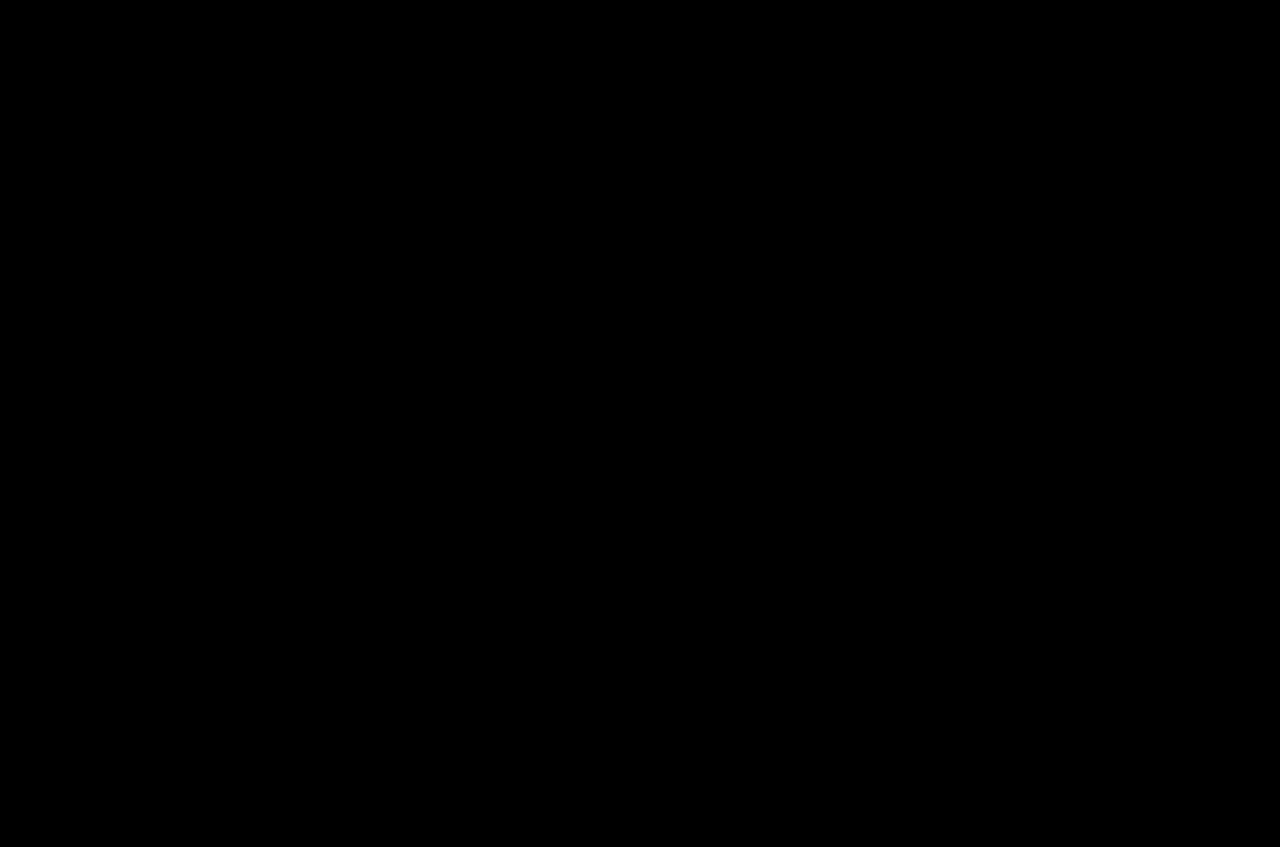
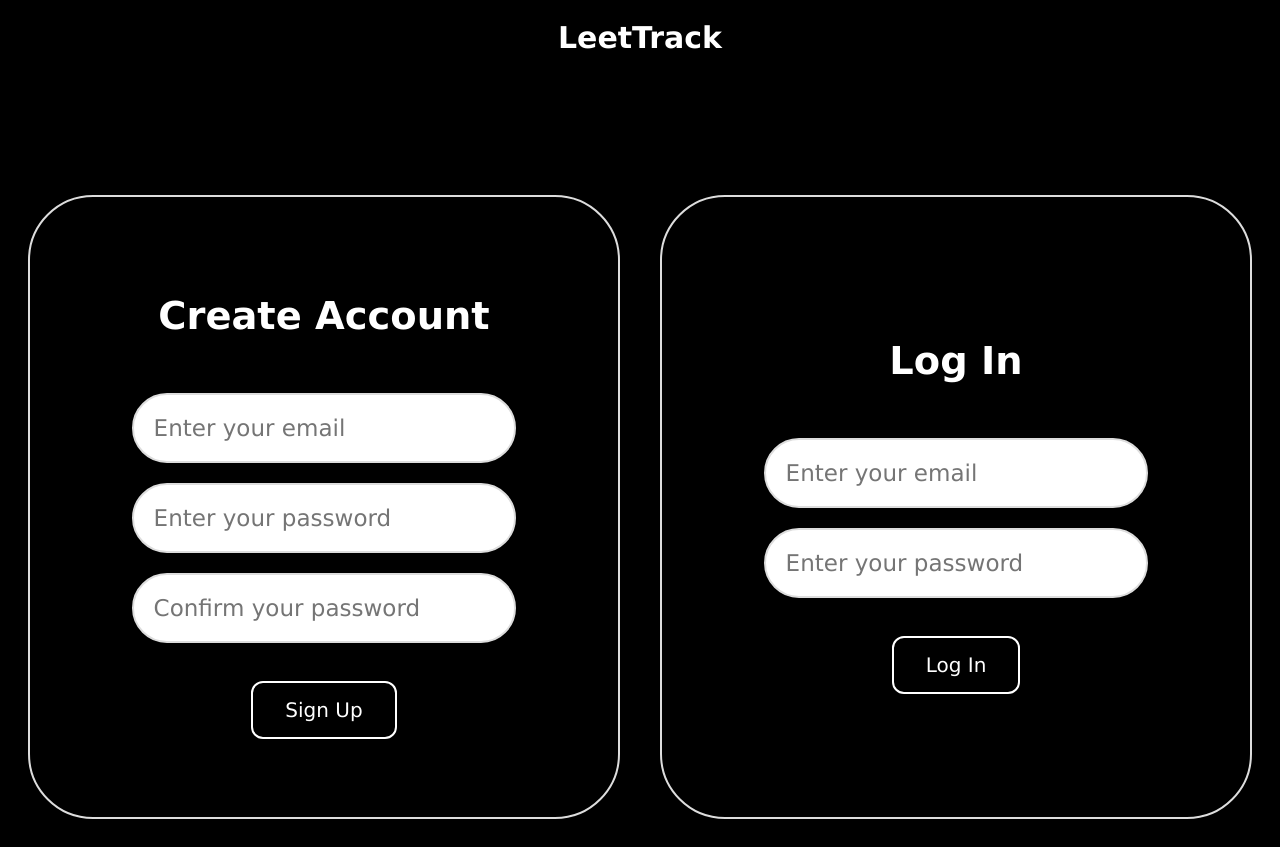
Before and after one commit to athulyaganesh/leetcode-progress-tracker, a React (Create React App) app in the folder lpt/: page /usersigns in a window 1280 px wide. Before the commit the page ends 800 px from the top, so only its background shows below. Built offline with nearby package versions, Linux system fonts and the light colour scheme.

Commit message:
login/signup done

```diff
--- a/lpt/src/components/UserSigns.js
+++ b/lpt/src/components/UserSigns.js
@@ -1,13 +1,110 @@
-import React, {Component} from "react";
+import React, { useState } from "react";
+import { createUserWithEmailAndPassword, signInWithEmailAndPassword } from "firebase/auth";
+import { auth } from "../firebase";
+import '../css/index.css';
 
-class UserSigns extends Component {
-  render() {
-    return (
-      <div className = "user">
+const UserAuthentication = () => {
+  const [signupEmail, setSignupEmail] = useState("");
+  const [signupPassword, setSignupPassword] = useState("");
+  const [confirmPassword, setConfirmPassword] = useState("");
+  const [loginEmail, setLoginEmail] = useState("");
+  const [loginPassword, setLoginPassword] = useState("");
+  const [signUperror, setSignUpError] = useState(null);
+  const [loginError, setLoginError] = useState(null);
 
+  const handleSignUp = (e) => {
+    e.preventDefault();
+    if (signupPassword.length < 6) {
+      setSignUpError("Password should be at least 6 characters long");
+      return;
+    }
+    if (signupPassword !== confirmPassword) {
+      setSignUpError("Passwords do not match");
+      return;
+    }
+    createUserWithEmailAndPassword(auth, signupEmail, signupPassword)
+      .then((userCredential) => {
+        setSignUpError("Successful Sign Up");
+        console.log(userCredential);
+
+      })
+      .catch((error) => {
+        setSignUpError("Error: " + error.message);
+      });
+  };
+
+  const handleSignIn = (e) => {
+    e.preventDefault();
+    signInWithEmailAndPassword(auth, loginEmail, loginPassword)
+      .then((userCredential) => {
+        console.log(userCredential);
+        setLoginError("Successful Log In");
+      })
+      .catch((error) => {
+        setLoginError("Error: " + error.message);
+      });
+  };
+
+  return (
+    <>
+      <h1 className="heu" align="center">LeetTrack</h1>
+      <div className="auth-container">
+        <div className="signup-form signs" align="center">
+          <form onSubmit={handleSignUp}>
+            <h1 align="center" className="subheader">Create Account</h1>
+            {signUperror && <p align="center">{signUperror}</p>}
+            <input
+              className="input-box"
+              type="email"
+              placeholder="Enter your email"
+              value={signupEmail}
+              onChange={(e) => setSignupEmail(e.target.value)}
+            />
+            <input
+              className="input-box"
+              type="password"
+              placeholder="Enter your password"
+              value={signupPassword}
+              onChange={(e) => setSignupPassword(e.target.value)}
+            />
+            <input
+              className="input-box"
+              type="password"
+              placeholder="Confirm your password"
+              value={confirmPassword}
+              onChange={(e) => setConfirmPassword(e.target.value)}
+            />
+            <div className="but" align="center">
+              <button className="custom-button-1" type="submit" align="center">Sign Up</button>
+            </div>
+          </form>
+        </div>
+        <div className="login-form signs" align="center">
+          <form onSubmit={handleSignIn}>
+            <h1 className="subheader" align="center">Log In</h1>
+            {loginError && <p align="center">{loginError}</p>}
+            <input
+              className="input-box"
+              type="email"
+              placeholder="Enter your email"
+              value={loginEmail}
+              onChange={(e) => setLoginEmail(e.target.value)}
+            />
+            <input
+              className="input-box"
+              type="password"
+              placeholder="Enter your password"
+              value={loginPassword}
+              onChange={(e) => setLoginPassword(e.target.value)}
+            />
+            <div className="but" align="center">
+              <button className="custom-button-1" type="submit" align="center">Log In</button>
+            </div>
+          </form>
+        </div>
       </div>
-    );
-  }
+    </>
+  );
+};
 
-  };
-  export default UserSigns;
+export default UserAuthentication;
--- a/lpt/src/css/index.css
+++ b/lpt/src/css/index.css
@@ -48,3 +48,99 @@ body {
   transform: translate(0px, -5px) scale(1.05); /* Move the button 5px up and slightly scale up on hover and focus */
   outline: none; /* Remove the default focus outline */
 }
+
+.auth-container {
+  display: flex;
+  justify-content: center;
+  align-items: center;
+}
+
+.signup-form,
+.login-form {
+  width: 50%; /* Adjusted width for both forms */
+  height: 600px; /* Adjusted height for both forms */
+  border: 2px solid #ddd;
+  padding: 10px;
+  border-radius: 65px;
+  margin: 20px;
+  align-items: center;
+  align-self: center;
+  align-content: center;
+  font-family: 'Lucida Sans', 'Lucida Sans Regular', 'Lucida Grande', 'Lucida Sans Unicode', 'Geneva', 'Verdana', sans-serif;
+  font-size: larger;
+}
+
+.input-box {
+  width: 60%;
+  padding: 20px;
+  margin: 10px 0;
+  border: 2px solid #ddd;
+  border-radius: 150px;
+  font-family: 'Lucida Sans', 'Lucida Sans Regular', 'Lucida Grande', 'Lucida Sans Unicode', 'Geneva', 'Verdana', sans-serif;
+  font-size: larger;
+}
+
+/* Media query for smaller screen sizes */
+@media only screen and (max-width: 768px) {
+  .input-box {
+    width: 60%;
+  }
+}
+
+/* Adjust further for even smaller screen sizes if needed */
+@media only screen and (max-width: 480px) {
+  .input-box {
+    width: 30%;
+  }
+}
+
+
+
+
+.custom-button-1 {
+  background-color: black;
+  color: white;
+  font-family: 'Lucida Sans', 'Lucida Sans Regular', 'Lucida Grande', 'Lucida Sans Unicode', 'Geneva', 'Verdana', sans-serif;
+  border: 2px solid white;
+  padding: 15px 32px;
+  text-align: center;
+  text-decoration: none;
+  display: inline-block;
+  font-size: 20px;
+  margin: 4px 2px;
+  cursor: pointer;
+  border-radius: 12px;
+  box-shadow: 0px 5px 10px 0 rgba(0, 0, 0, 0.26);
+  white-space: nowrap;
+  margin: 25px;
+  transition: transform 0.3s, box-shadow 0.3s; /* Adding transition for smooth movement and box-shadow change */
+}
+
+.custom-button-1:hover,
+.custom-button-1:focus {
+  box-shadow: 0px 10px 15px 5px rgba(255, 255, 255, 0.3); /* Update box-shadow for the hover and focus effect */
+  transform: translate(0px, -5px) scale(1.05); /* Move the button 5px up and slightly scale up on hover and focus */
+  outline: none; /* Remove the default focus outline */
+}
+
+.custom-button-1:active {
+  transform: scale(0.95);
+}
+
+.heu
+{
+  align:center;
+  font-size:30px;
+  padding-bottom: 100px;
+}
+
+.subheader
+{
+  padding: 20px;
+}
+
+.but
+{
+  align: center;
+  padding: 3px
+}
--- /dev/null
+++ b/lpt/src/firebase.js
@@ -0,0 +1,16 @@
+import { initializeApp } from "firebase/app";
+import { getAuth } from "firebase/auth";
+
+const firebaseConfig = {
+  apiKey: "AIzaSyAeQd4zH5enx0oHMySFAGpKwkhj_N7i5HQ",
+  authDomain: "leettrack-d60d0.firebaseapp.com",
+  projectId: "leettrack-d60d0",
+  storageBucket: "leettrack-d60d0.appspot.com",
+  messagingSenderId: "927442015937",
+  appId: "1:927442015937:web:3d6cf60300d060fe57a640",
+  measurementId: "G-E9074TT3PD"
+};
+
+// Initialize Firebase
+const app = initializeApp(firebaseConfig);
+export const auth = getAuth(app);
```
Also changed, not shown: lpt/src/database.rules.json (added, +7 -0 lines).
